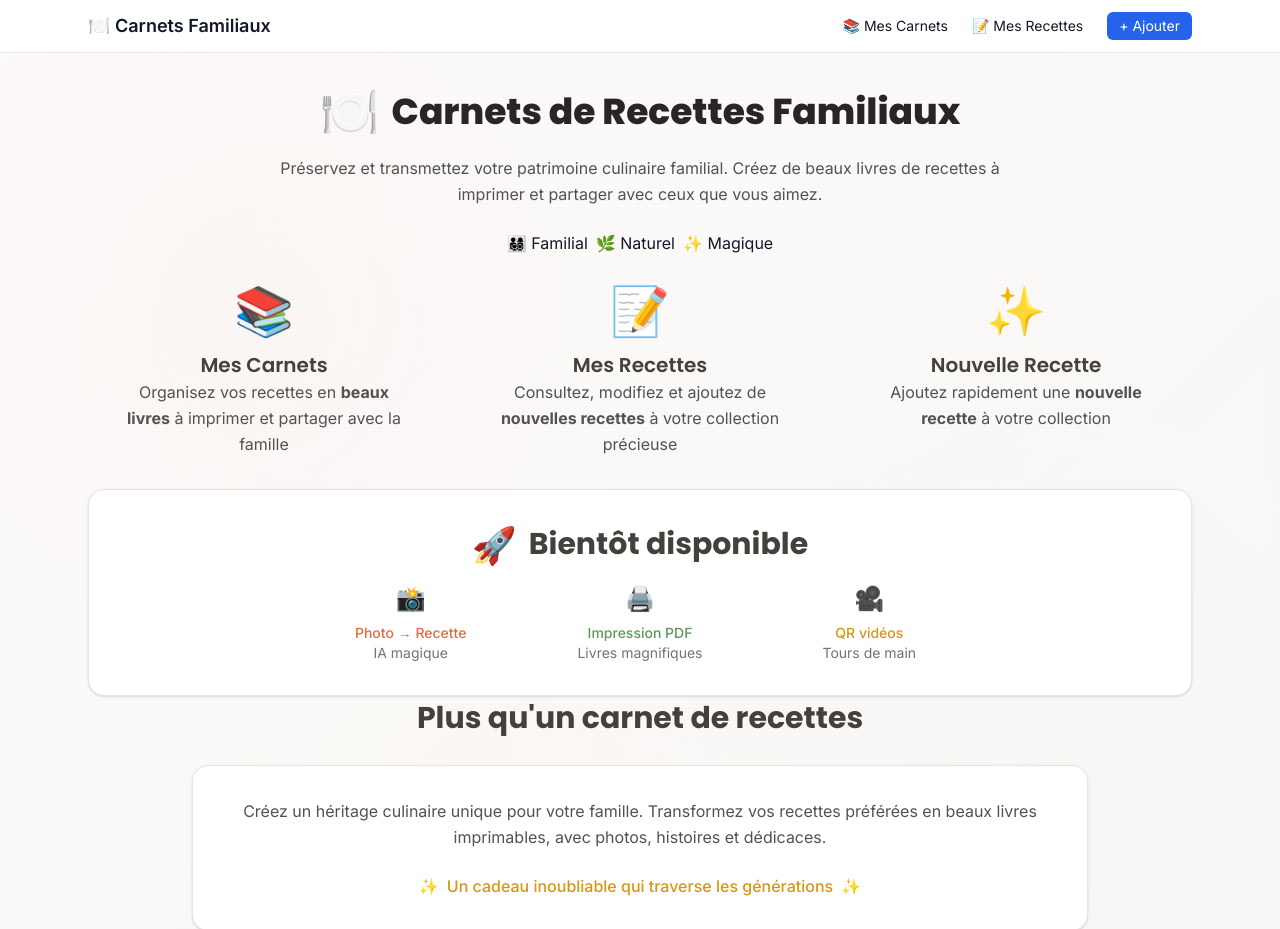
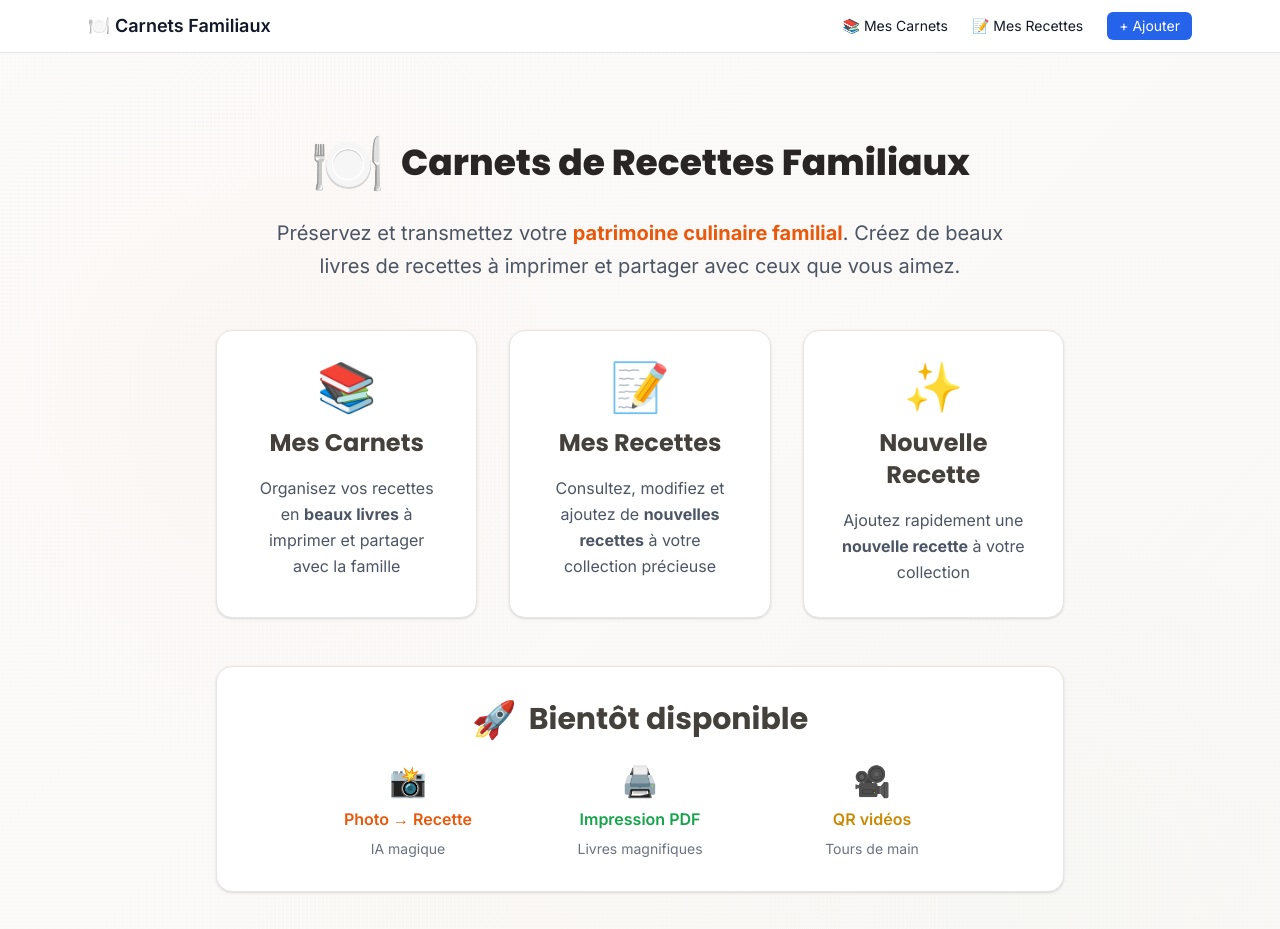
Before and after one commit to oliviertgpls-tech/Fdt-2, a Next.js app: page / in a window 1280 px wide. Shown: the top 929 px of the page. Built offline with nearby package versions, Linux system fonts and the light colour scheme.

Commit message:
Update page.tsx

```diff
--- a/app/page.tsx
+++ b/app/page.tsx
@@ -2,38 +2,34 @@ import Link from "next/link";
 
 export default function HomePage() {
   return (
-    <div className="container-content space-section animate-in">
+    <div className="max-w-4xl mx-auto px-6 py-12 space-y-12">
       {/* Hero Section */}
-      <div className="text-center space-content">
-        <div className="inline-flex items-center gap-3 mb-4">
-          <div className="text-5xl">🍽️</div>
-          <h1 className="text-display text-responsive-xl text-primary-600">
+      <div className="text-center space-y-6">
+        <div className="flex items-center justify-center gap-4 mb-6">
+          <div className="text-6xl">🍽️</div>
+          <h1 style={{ color: '#292524' }}>
             Carnets de Recettes Familiaux
           </h1>
         </div>
-        <p className="text-responsive-base text-neutral-600 max-w-3xl mx-auto leading-relaxed">
-          Préservez et transmettez votre <span className="text-emphasis">patrimoine culinaire familial</span>.
+
+        <p className="text-xl text-gray-600 max-w-3xl mx-auto leading-relaxed">
+          Préservez et transmettez votre <strong className="text-orange-600">patrimoine culinaire familial</strong>.
           Créez de beaux livres de recettes à imprimer et partager avec ceux que vous aimez.
         </p>
-        <div className="flex flex-wrap justify-center gap-2 mt-6">
-          <span className="tag tag-primary">👨‍👩‍👧‍👦 Familial</span>
-          <span className="tag tag-secondary">🌿 Naturel</span>
-          <span className="tag tag-accent">✨ Magique</span>
-        </div>
       </div>
 
       {/* Actions principales */}
-      <div className="grid gap-6 sm:grid-cols-2 lg:grid-cols-3">
+      <div className="grid gap-8 sm:grid-cols-2 lg:grid-cols-3">
         <Link
           href="/library"
-          className="card-hover group p-8 bg-gradient-warm"
+          className="card group p-8 hover:-translate-y-1 transition-all duration-200"
         >
-          <div className="space-content text-center">
-            <div className="text-5xl mb-4 group-hover:animate-bounce-gentle">📚</div>
-            <h3 className="text-display text-xl font-semibold text-primary-700 group-hover:text-primary-800">
+          <div className="text-center space-y-4">
+            <div className="text-5xl group-hover:scale-110 transition-transform">📚</div>
+            <h3 className="text-2xl font-bold" style={{ color: '#44403c' }}>
               Mes Carnets
             </h3>
-            <p className="text-neutral-600 leading-relaxed">
+            <p className="text-gray-600 leading-relaxed">
               Organisez vos recettes en <strong>beaux livres</strong> à imprimer et partager avec la famille
             </p>
           </div>
@@ -41,14 +37,14 @@ export default function HomePage() {
 
         <Link
           href="/recipes"
-          className="card-hover group p-8 bg-gradient-fresh"
+          className="card group p-8 hover:-translate-y-1 transition-all duration-200"
         >
-          <div className="space-content text-center">
-            <div className="text-5xl mb-4 group-hover:animate-bounce-gentle">📝</div>
-            <h3 className="text-display text-xl font-semibold text-secondary-700 group-hover:text-secondary-800">
+          <div className="text-center space-y-4">
+            <div className="text-5xl group-hover:scale-110 transition-transform">📝</div>
+            <h3 className="text-2xl font-bold" style={{ color: '#44403c' }}>
               Mes Recettes
             </h3>
-            <p className="text-neutral-600 leading-relaxed">
+            <p className="text-gray-600 leading-relaxed">
               Consultez, modifiez et ajoutez de <strong>nouvelles recettes</strong> à votre collection précieuse
             </p>
           </div>
@@ -56,79 +52,67 @@ export default function HomePage() {
 
         <Link
           href="/add"
-          className="card-hover group p-8 bg-gradient-sunset sm:col-span-2 lg:col-span-1"
+          className="card group p-8 hover:-translate-y-1 transition-all duration-200 sm:col-span-2 lg:col-span-1"
         >
-          <div className="space-content text-center">
-            <div className="text-5xl mb-4 group-hover:animate-bounce-gentle">✨</div>
-            <h3 className="text-display text-xl font-semibold text-accent-700 group-hover:text-accent-800">
+          <div className="text-center space-y-4">
+            <div className="text-5xl group-hover:scale-110 transition-transform">✨</div>
+            <h3 className="text-2xl font-bold" style={{ color: '#44403c' }}>
               Nouvelle Recette
             </h3>
-            <p className="text-neutral-600 leading-relaxed">
+            <p className="text-gray-600 leading-relaxed">
               Ajoutez rapidement une <strong>nouvelle recette</strong> à votre collection
             </p>
           </div>
         </Link>
       </div>
 
-      {/* Prochainement - Section teaser */}
-      <div className="card p-8 bg-gradient-warm text-center">
-        <div className="space-content max-w-2xl mx-auto">
-          <div className="flex items-center justify-center gap-3 mb-4">
+      {/* Prochainement */}
+      <div className="card p-8 text-center bg-orange-50">
+        <div className="space-y-6 max-w-2xl mx-auto">
+          <div className="flex items-center justify-center gap-3">
             <div className="text-4xl">🚀</div>
-            <h2 className="text-display text-responsive-lg text-neutral-800">
+            <h2 className="text-3xl font-bold" style={{ color: '#44403c' }}>
               Bientôt disponible
             </h2>
           </div>
 
-          <div className="grid gap-4 sm:grid-cols-3 text-sm">
-            <div className="space-tight">
-              <div className="text-2xl mb-2">📸</div>
-              <p className="font-medium text-primary-600">Photo → Recette</p>
-              <p className="text-neutral-500">IA magique</p>
+          <div className="grid gap-6 sm:grid-cols-3 text-center">
+            <div className="space-y-2">
+              <div className="text-3xl">📸</div>
+              <p className="font-semibold text-orange-600">Photo → Recette</p>
+              <p className="text-gray-500 text-sm">IA magique</p>
             </div>
-            <div className="space-tight">
-              <div className="text-2xl mb-2">🖨️</div>
-              <p className="font-medium text-secondary-600">Impression PDF</p>
-              <p className="text-neutral-500">Livres magnifiques</p>
+            <div className="space-y-2">
+              <div className="text-3xl">🖨️</div>
+              <p className="font-semibold text-green-600">Impression PDF</p>
+              <p className="text-gray-500 text-sm">Livres magnifiques</p>
             </div>
-            <div className="space-tight">
-              <div className="text-2xl mb-2">🎥</div>
-              <p className="font-medium text-accent-600">QR vidéos</p>
-              <p className="text-neutral-500">Tours de main</p>
+            <div className="space-y-2">
+              <div className="text-3xl">🎥</div>
+              <p className="font-semibold text-yellow-600">QR vidéos</p>
+              <p className="text-gray-500 text-sm">Tours de main</p>
             </div>
           </div>
         </div>
       </div>
 
-      {/* Proposition de valeur */}
-      <div className="text-center space-content">
-        <h2 className="text-display text-responsive-lg text-neutral-700 mb-6">
+      {/* CTA final */}
+      <div className="text-center space-y-6">
+        <h2 className="text-3xl font-bold" style={{ color: '#44403c' }}>
           Plus qu'un carnet de recettes
         </h2>
-        <div className="card p-8 max-w-4xl mx-auto">
-          <p className="text-responsive-base text-neutral-600 leading-relaxed mb-6">
-            Créez un <span className="text-emphasis">héritage culinaire unique</span> pour votre famille.
-            Transformez vos recettes préférées en beaux livres imprimables, avec photos, histoires et dédicaces.
+        <div className="card p-8">
+          <p className="text-lg text-gray-600 leading-relaxed mb-6">
+            Créez un <span className="font-semibold text-orange-600">héritage culinaire unique</span> pour votre famille.
+            Un cadeau inoubliable qui traverse les générations.
           </p>
-          <div className="inline-flex items-center gap-2 text-accent-600 font-medium">
-            <span>✨</span>
-            <span>Un cadeau inoubliable qui traverse les générations</span>
-            <span>✨</span>
-          </div>
+          <Link
+            href="/add"
+            className="btn btn-primary text-lg px-8 py-4"
+          >
+            🌟 Commencer mon premier carnet
+          </Link>
         </div>
-      </div>
-
-      {/* CTA final subtil */}
-      <div className="text-center">
-        <Link
-          href="/add"
-          className="btn btn-primary text-lg px-8 py-4"
-        >
-          🌟 Commencer mon premier carnet
-        </Link>
-        <p className="text-sm text-neutral-500 mt-3">
-          Gratuit • Simple • Familial
-        </p>
       </div>
     </div>
   );
```
